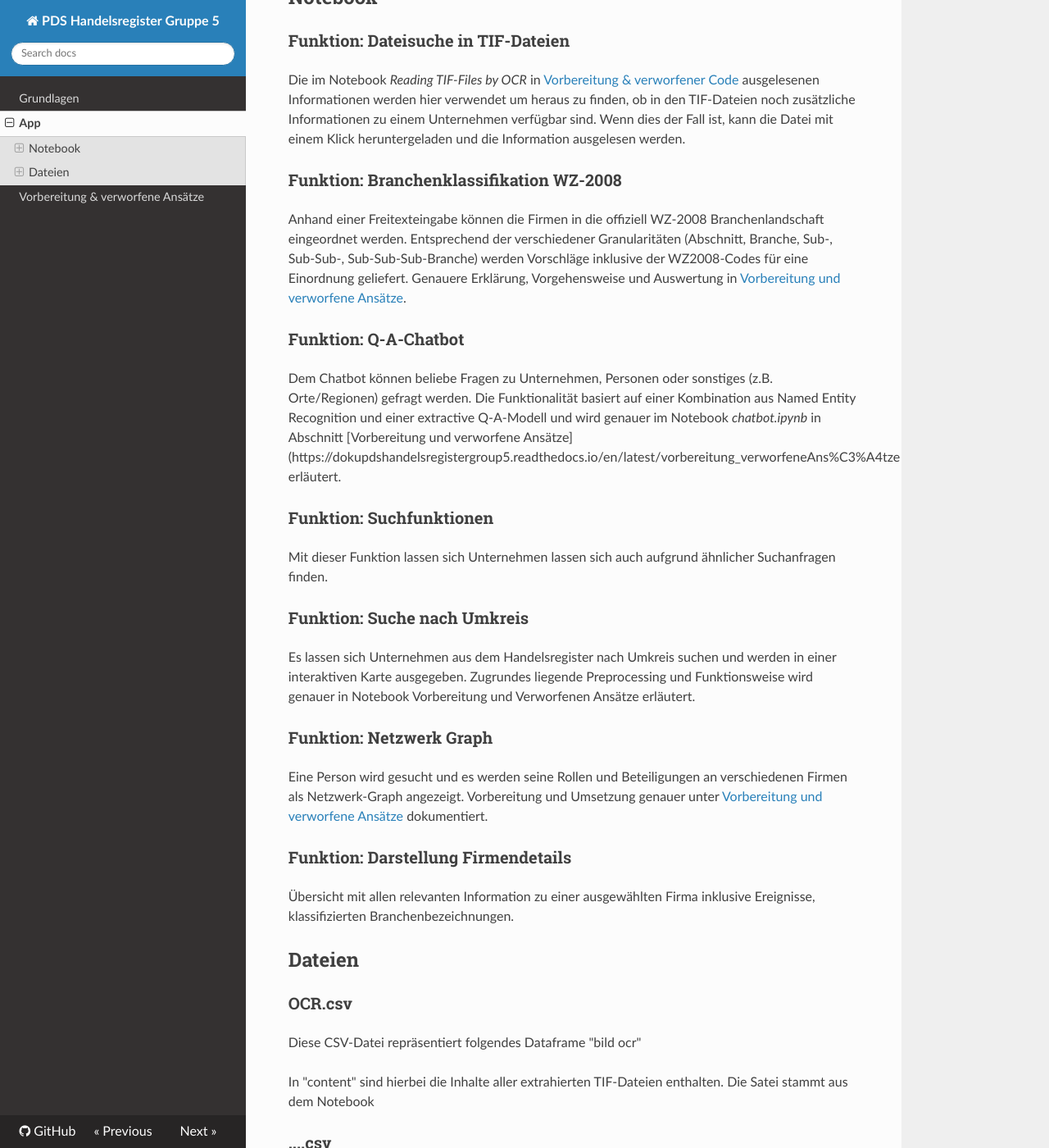
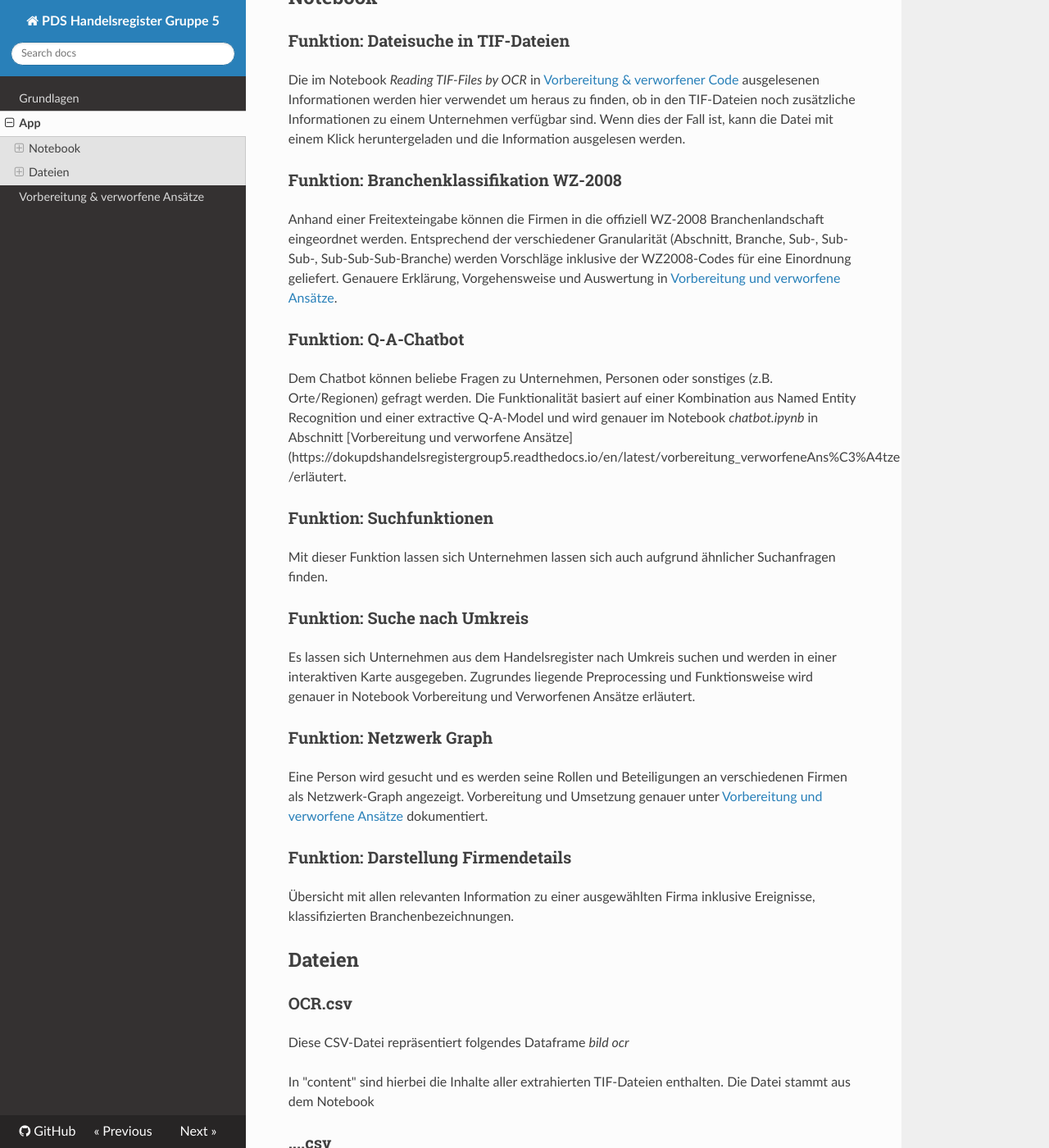
Before and after one commit to joschikahn/DokuPdsHandelsregisterGroup5, an MkDocs documentation site: the page built from docs/app.md, in a window 1280 px wide and 1400 px high, scrolled down 372 px. Shown: the whole window at 82% size. Built offline with MkDocs 1.6.1, drawn with Linux system fonts in a browser that asks for light colours; nearby versions of some CDN libraries.

```diff
--- a/docs/app.md
+++ b/docs/app.md
@@ -11,12 +11,12 @@ Die im Notebook *Reading TIF-Files by OCR* in [Vorbereitung & verworfener Code](
 
 ### Funktion: Branchenklassifikation WZ-2008
 
-Anhand einer Freitexteingabe können die Firmen in die offiziell WZ-2008 Branchenlandschaft eingeordnet werden. Entsprechend der verschiedener Granularitäten (Abschnitt, Branche, Sub-, Sub-Sub-, Sub-Sub-Sub-Branche) werden Vorschläge inklusive der WZ2008-Codes für eine Einordnung geliefert. Genauere Erklärung,  Vorgehensweise und Auswertung in [Vorbereitung und verworfene Ansätze](https://dokupdshandelsregistergroup5.readthedocs.io/en/latest/vorbereitung_verworfeneAns%C3%A4tze).
+Anhand einer Freitexteingabe können die Firmen in die offiziell WZ-2008 Branchenlandschaft eingeordnet werden. Entsprechend der verschiedener Granularität (Abschnitt, Branche, Sub-, Sub-Sub-, Sub-Sub-Sub-Branche) werden Vorschläge inklusive der WZ2008-Codes für eine Einordnung geliefert. Genauere Erklärung,  Vorgehensweise und Auswertung in [Vorbereitung und verworfene Ansätze](https://dokupdshandelsregistergroup5.readthedocs.io/en/latest/vorbereitung_verworfeneAns%C3%A4tze).
 
 
 ### Funktion: Q-A-Chatbot
 
-Dem Chatbot können beliebe Fragen zu Unternehmen, Personen oder sonstiges (z.B. Orte/Regionen) gefragt werden. Die Funktionalität basiert auf einer Kombination aus Named Entity Recognition und einer extractive Q-A-Modell und wird genauer im Notebook *chatbot.ipynb* in Abschnitt [Vorbereitung und verworfene Ansätze](https://dokupdshandelsregistergroup5.readthedocs.io/en/latest/vorbereitung_verworfeneAns%C3%A4tze erläutert.
+Dem Chatbot können beliebe Fragen zu Unternehmen, Personen oder sonstiges (z.B. Orte/Regionen) gefragt werden. Die Funktionalität basiert auf einer Kombination aus Named Entity Recognition und einer extractive Q-A-Model und wird genauer im Notebook *chatbot.ipynb* in Abschnitt [Vorbereitung und verworfene Ansätze](https://dokupdshandelsregistergroup5.readthedocs.io/en/latest/vorbereitung_verworfeneAns%C3%A4tze /erläutert.
 
 ### Funktion: Suchfunktionen
 
@@ -34,13 +34,12 @@ Eine Person wird gesucht und es werden seine Rollen und Beteiligungen an verschi
 
 Übersicht mit allen relevanten Information zu einer ausgewählten Firma inklusive Ereignisse, klassifizierten Branchenbezeichnungen.
 
-
 ## Dateien
 
 ### OCR.csv
-Diese CSV-Datei repräsentiert folgendes Dataframe "bild ocr"
+Diese CSV-Datei repräsentiert folgendes Dataframe *bild ocr*
 
-In "content" sind hierbei die Inhalte aller extrahierten TIF-Dateien enthalten. Die Satei stammt aus dem Notebook
+In "content" sind hierbei die Inhalte aller extrahierten TIF-Dateien enthalten. Die Datei stammt aus dem Notebook
 
 ### ....csv
 Inhalt der CSV... stammmt aus Notebook "Reading TIF-Files by OCR" in "VorbereitungVerworfenerCode/Vorbereitung"
```
Also changed, not shown: docs/vorbereitung_verworfeneAnsätze.md (+15 -10 lines).
